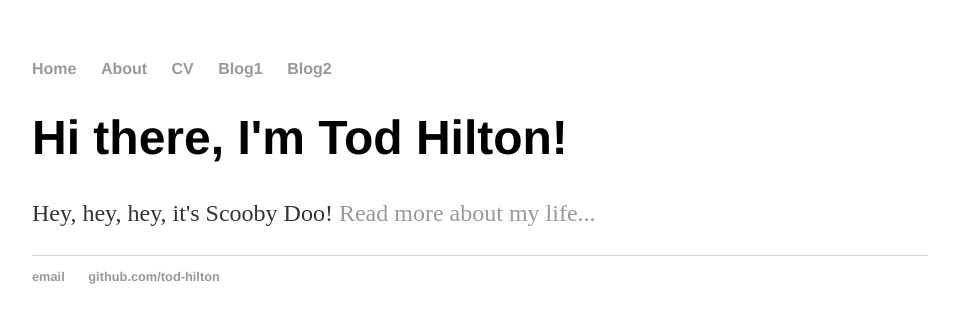
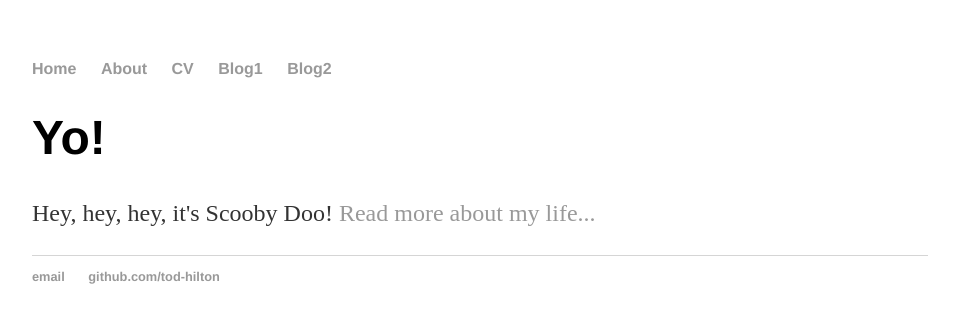
Before and after one commit to HiltonTod/testing, a Jekyll site: the page built from about/index.html, in a window 1280 px wide. Shown: the top 323 px of the page, without its empty margins (160-1119 px from the left). Built offline with Jekyll 4.4.1, drawn with Linux system fonts in a browser that asks for light colours.

Commit message:
Update index.html

```diff
--- a/about/index.html
+++ b/about/index.html
@@ -3,6 +3,6 @@ layout: default
 title: Tod Hilton...technical writer
 ---
 <div class="blurb">
-	<h1>Hi there, I'm Tod Hilton!</h1>
+	<h1>Yo!</h1>
 	<p>Hey, hey, hey, it's Scooby Doo! <a href="/about">Read more about my life...</a></p>
 </div><!-- /.blurb -->
```
